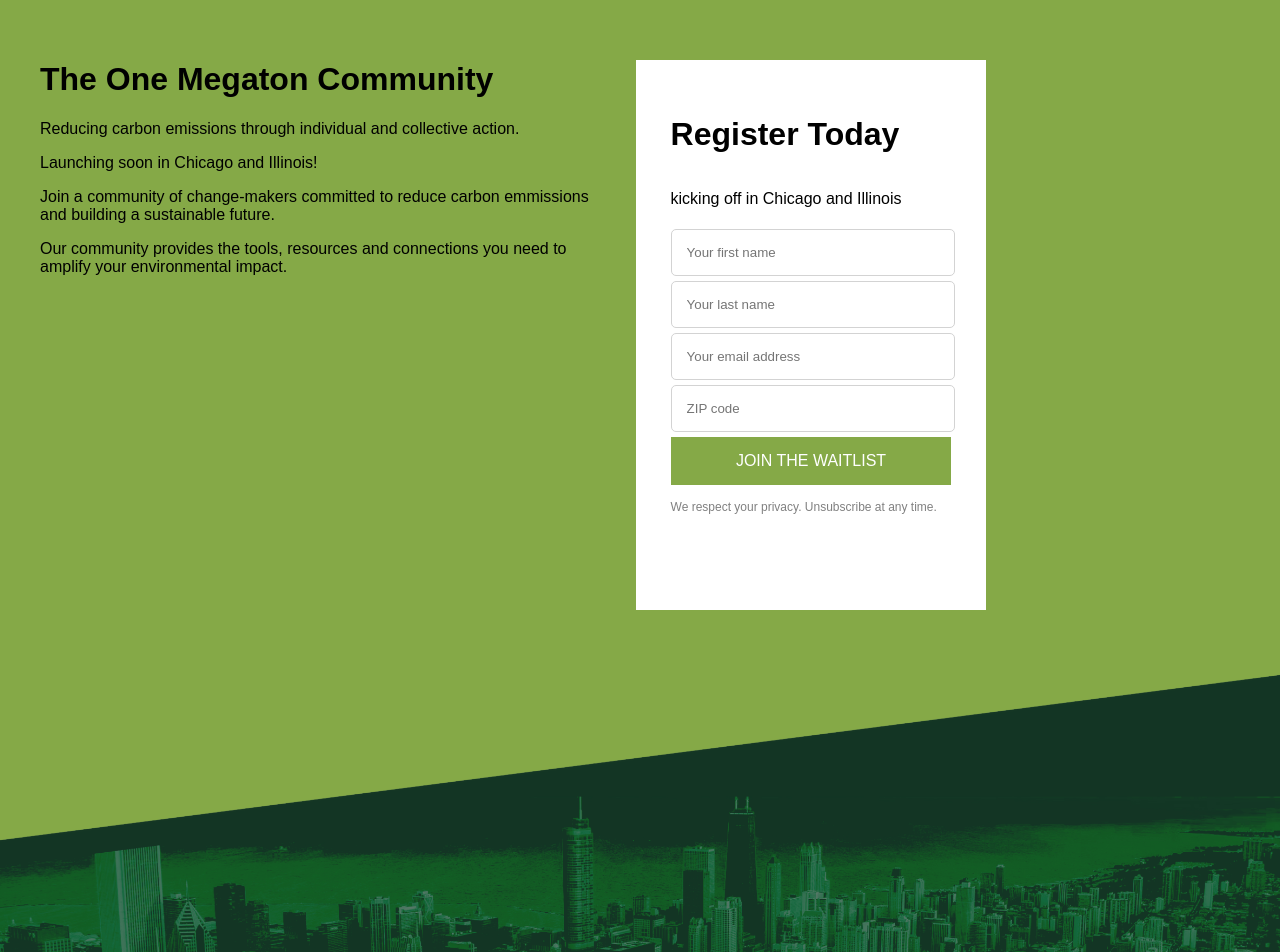
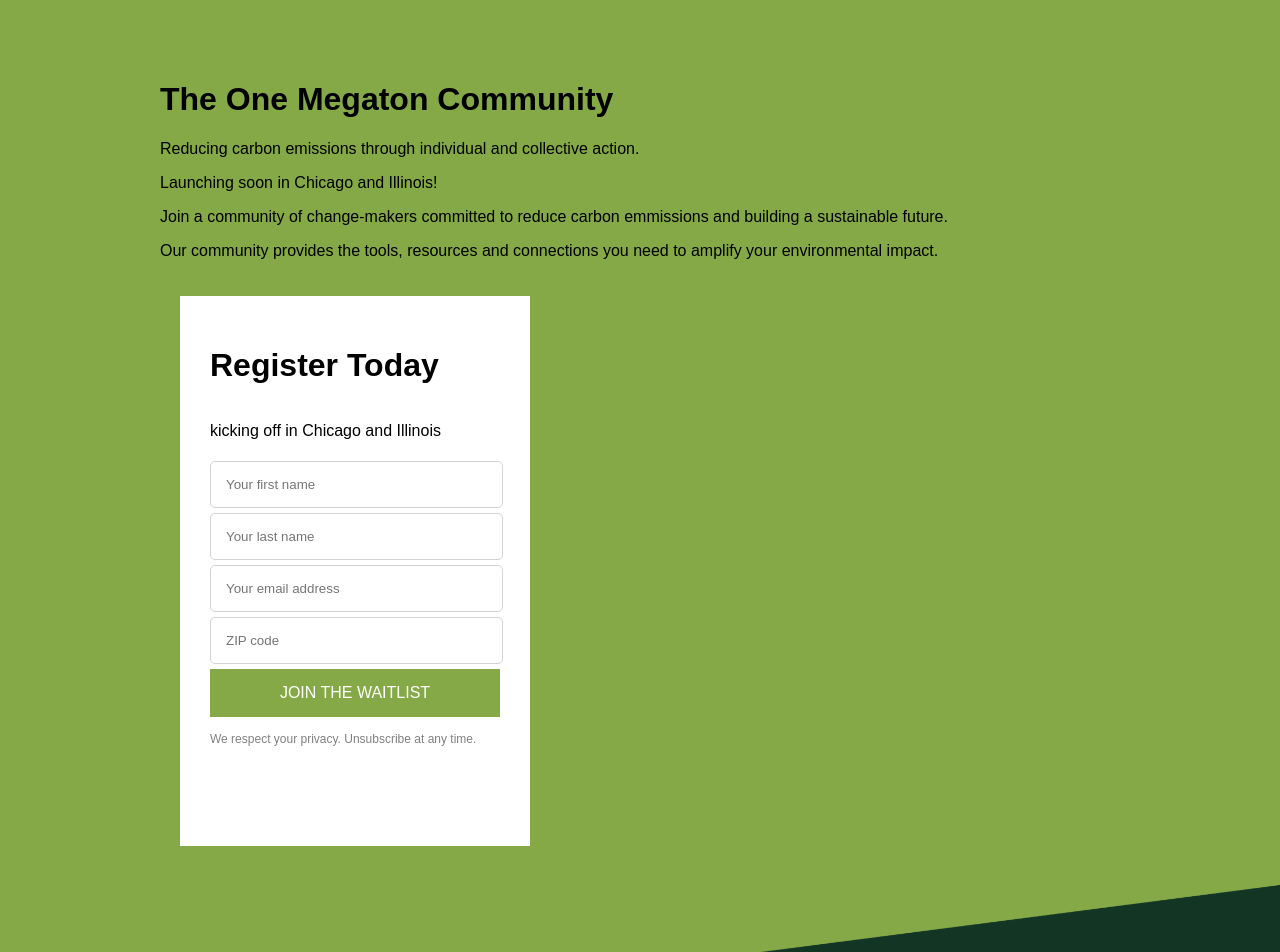
Before and after one commit to GathangaElijah/one-megaton-community, a React (Vite) app in the folder one-megaton-community/: page / in a window 1280 px wide. Shown: the top 952 px of the page. Built offline with nearby package versions, Linux system fonts and the light colour scheme.

Commit message:
refactoe: space the flex items correctly as per the design document

```diff
--- a/one-megaton-community/src/App.css
+++ b/one-megaton-community/src/App.css
@@ -5,21 +5,34 @@ html, body {
 
 .hero-section {
     display: flex;
-    max-width: 90vw;
-    margin: 40px;
+    flex-flow: row wrap;
+    justify-content: space-between;
+    max-width: 80%;
+    max-height: 100vh;
+    margin: 40px 40px 0px 80px;
+    padding: 20px 80px 20px 80px;
 }
 
-.hero-content {
-    width: 50%;
-    height: 200px;
+article {
+    flex: 1 auto;
+    margin-right: 20px;
+    max-width: 400px;
+}
+
+article p {
+    color: white;
 }
 
 footer {
-  height: auto;
+  display: block;
+  position: relative;
+  bottom:0px;
+  height: 100%;
   padding: 0;
   margin: 0;
   overflow: hidden;
 }
+
 footer img {
   max-width: 100%;
   height: 100%;
```
